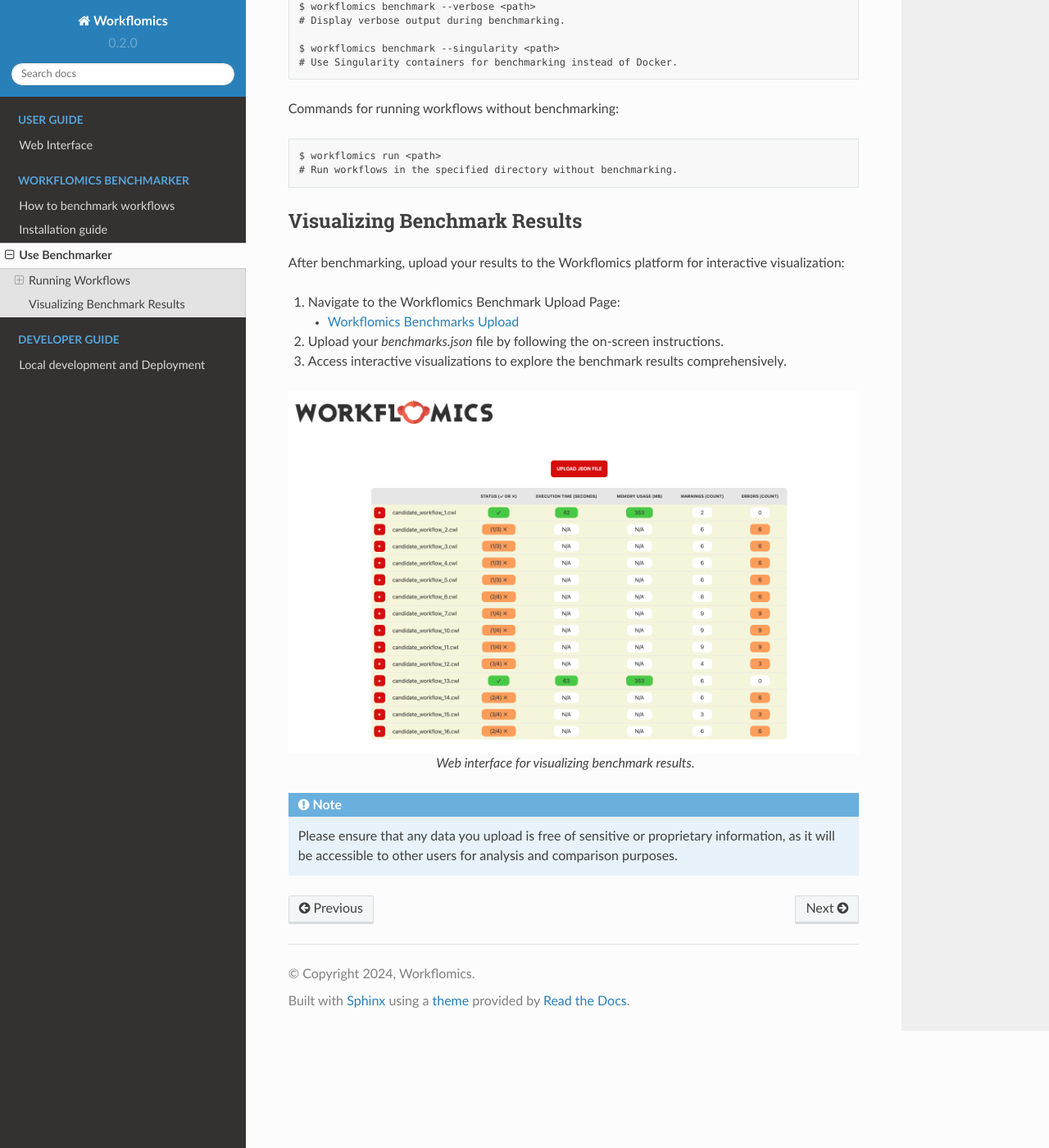
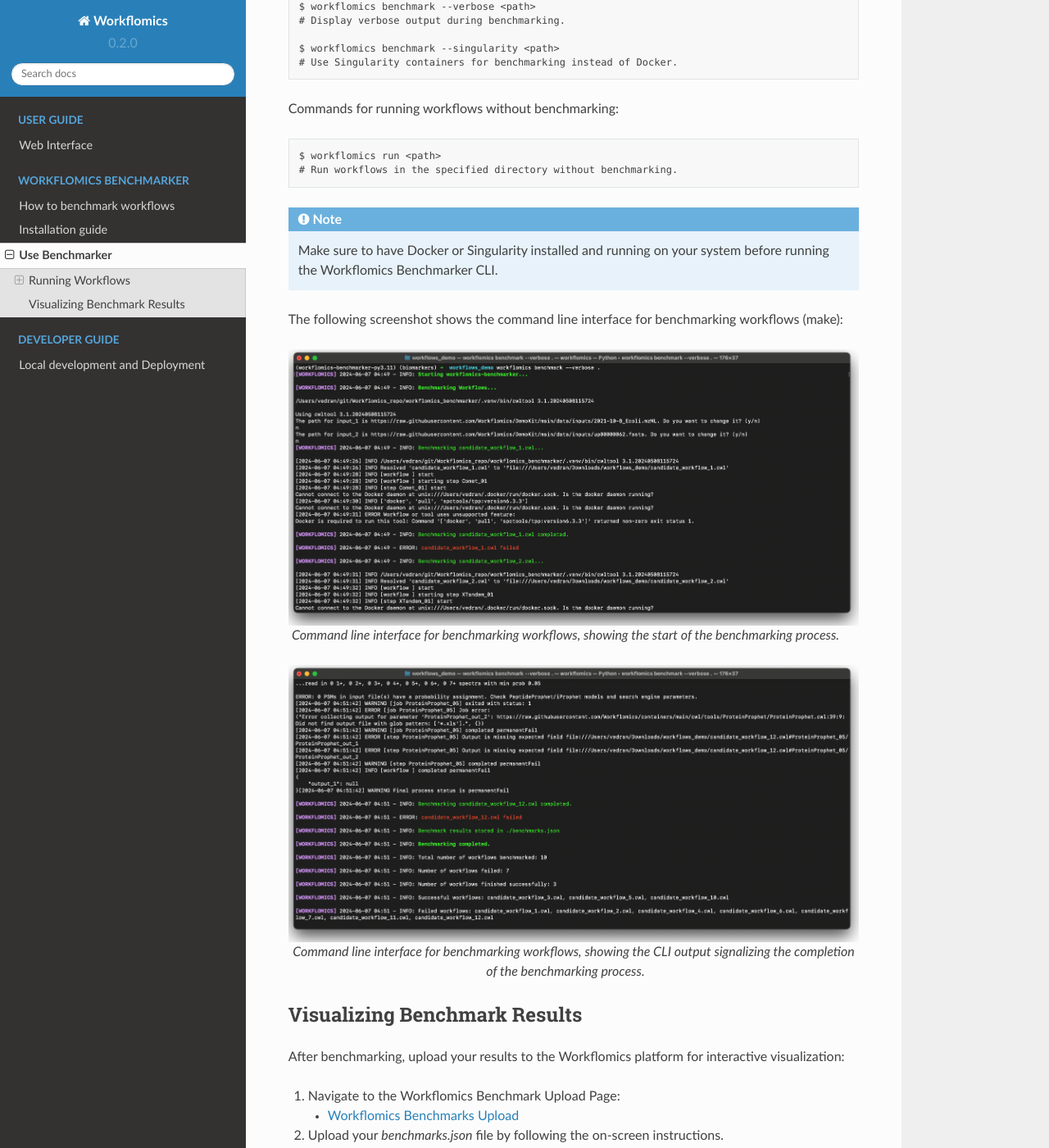
Before and after one commit to Workflomics/workflomics-readthedocs, a Sphinx documentation site: the page built from docs/source/workflomics-benchmarker/benchmarker-usage.rst, in a window 1280 px wide and 1400 px high, scrolled down 1391 px. Shown: the whole window at 82% size. Built offline with Sphinx 7.4.7 and the Read the Docs theme 2.0.0, drawn with Linux system fonts in a browser that asks for light colours.

Commit message:
Update screenshots and include CLI screenshots

```diff
--- a/docs/source/user-guide/web-interface.rst
+++ b/docs/source/user-guide/web-interface.rst
@@ -143,9 +143,9 @@ After executing and analyzing the workflows, uploading the benchmark results to
 Steps for Uploading Benchmark Results
 =====================================
 
-1. **Navigate to the Upload Interface**: Access the Workflomics upload page dedicated to benchmark results at `Workflomics Benchmarks Upload <http://145.38.190.48/benchmarks>`_.
+1. **Navigate to the Upload Interface**: Access the Workflomics upload page dedicated to benchmark results at `Workflomics Benchmarks Upload <http://145.38.190.48/benchmarks>`_. This page was also accessible from the previous interface (Exploring Generated Workflows) by clicking on the "Upload benchmarked workflows" button. In addition, it is accessible from the home page by selecting the "Visualize benchmarks" option from the menu.
 
-2. **Prepare Your Benchmark Data**: Ensure your `benchmarks.json` file is ready for upload (see `How to generate benchmarks.json? <https://workflomics.readthedocs.io/en/latest/workflomics-benchmarker/benchmarker-overview.html>`_). This file should contain all relevant data from your benchmarking session.
+2. **Prepare Your Benchmark Data**: Ensure your `benchmarks.json` file is ready for upload (see `How to generate benchmarks.json? <https://workflomics.readthedocs.io/en/latest/workflomics-benchmarker/benchmarker-overview.html>`_ if you still haven't). This file should contain all relevant data from your benchmarking process.
 
 3. **Upload and Visualize**: Follow the on-screen instructions to upload your benchmark results. Upon successful upload, you will gain access to Workflomics' advanced visualization tools, enabling you to analyze and interpret your data.
 
--- a/docs/source/workflomics-benchmarker/benchmarker-usage.rst
+++ b/docs/source/workflomics-benchmarker/benchmarker-usage.rst
@@ -63,7 +63,22 @@ Commands for running workflows without benchmarking::
   $ workflomics run <path>
   # Run workflows in the specified directory without benchmarking.
 
+.. note:: Make sure to have Docker or Singularity installed and running on your system before running the Workflomics Benchmarker CLI.
 
+
+The following screenshot shows the command line interface for benchmarking workflows (make):
+
+.. figure:: ./screenshots/benchmark-cli-start.png
+   :align: center
+   :alt: Starting the benchmarking process
+
+   Command line interface for benchmarking workflows, showing the start of the benchmarking process.
+
+.. figure:: ./screenshots/benchmark-cli-end.png
+   :align: center
+   :alt: Benchmarking results
+
+   Command line interface for benchmarking workflows, showing the CLI output signalizing the completion of the benchmarking process.
 
 Visualizing Benchmark Results
 *****************************
```
Also changed, not shown: docs/source/user-guide/screenshots/config.png, docs/source/user-guide/screenshots/constraints.png, docs/source/user-guide/screenshots/domain.png, docs/source/user-guide/screenshots/inputs.png, docs/source/user-guide/screenshots/runtime-benchmarks-expanded.png, docs/source/user-guide/screenshots/runtime-benchmarks.png, docs/source/user-guide/screenshots/workflows.png, docs/source/workflomics-benchmarker/screenshots/benchmark-cli-end.png (added), docs/source/workflomics-benchmarker/screenshots/benchmark-cli-start.png (added), 2 other files.
